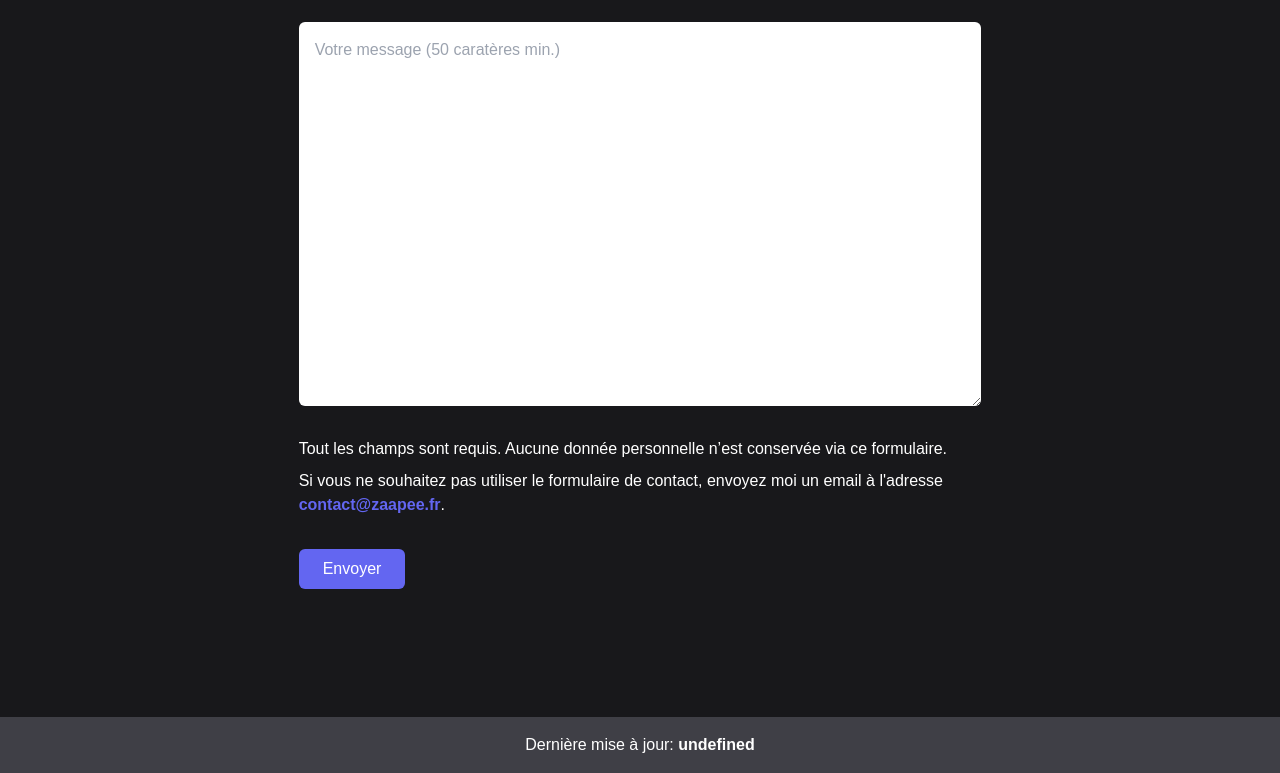
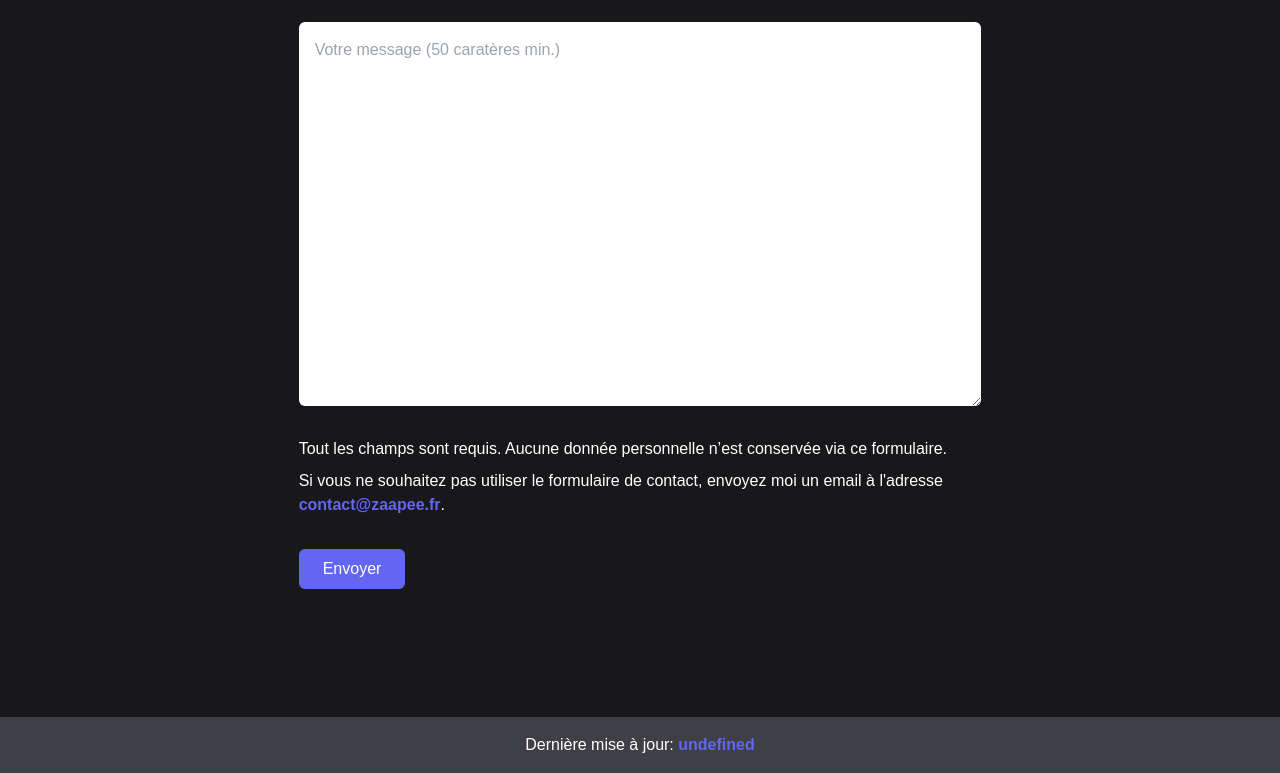
Before and after one commit to Kworz/portfolio, a SvelteKit app: page / in a window 1280 px wide. Shown: the part 3178-3951 px from the top of the page. Built offline with nearby package versions, Linux system fonts and the light colour scheme; no server answers; a web font is replaced by a local one.

Commit message:
added link to github portfolio tree with commit id

```diff
--- a/src/routes/+layout.svelte
+++ b/src/routes/+layout.svelte
@@ -1,6 +1,6 @@
 <script>
     import "$lib/app.css";
-    import { PUBLIC_PUBLISH_DATE } from "$env/static/public";
+    import { PUBLIC_PUBLISH_DATE, PUBLIC_COMMIT_ID } from "$env/static/public";
 </script>
 
 <slot />
@@ -8,6 +8,6 @@
 <footer class="bg-zinc-700 py-2 text-center">
     <p class="text-white">
         Dernière mise à jour:
-        <span class="font-semibold">{PUBLIC_PUBLISH_DATE}</span>
+        <a href="https://github.com/Kworz/portfolio/tree/{PUBLIC_COMMIT_ID}">{PUBLIC_PUBLISH_DATE}</a>
     </p>
 </footer>
```
